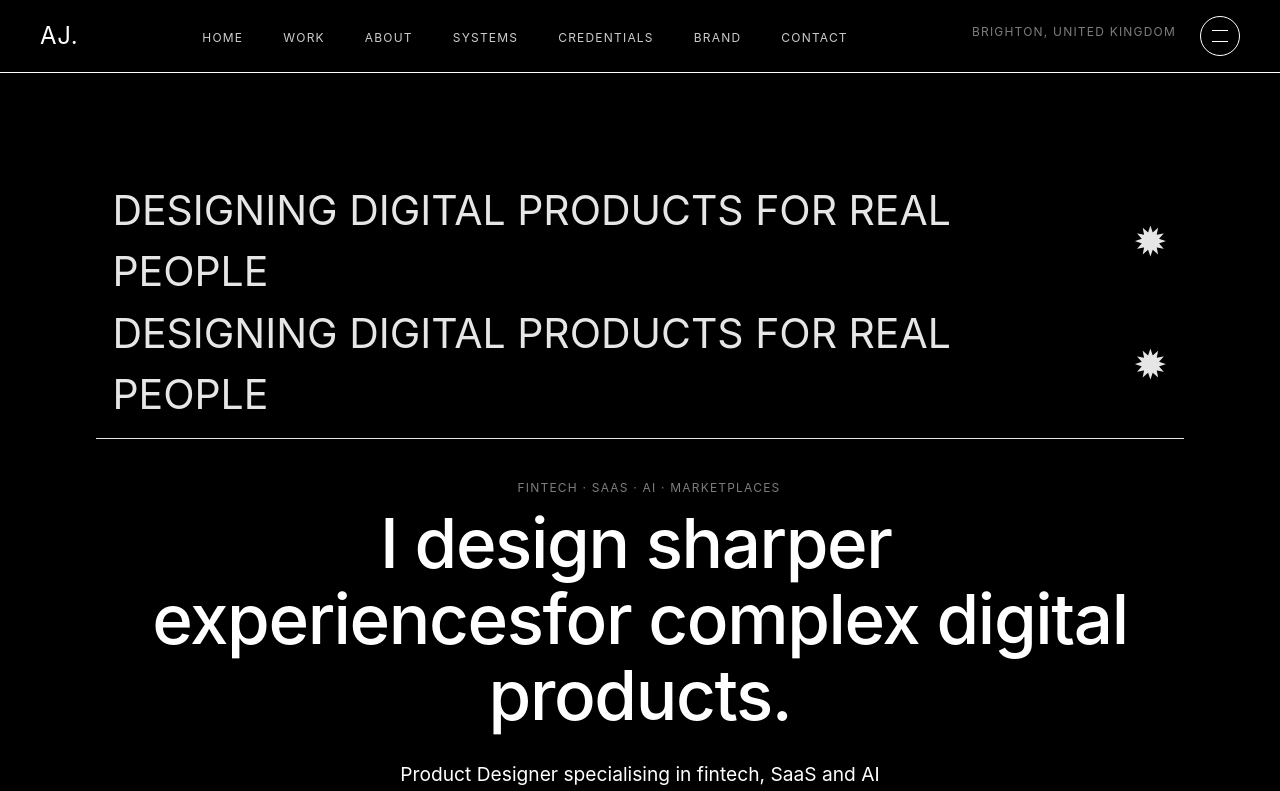
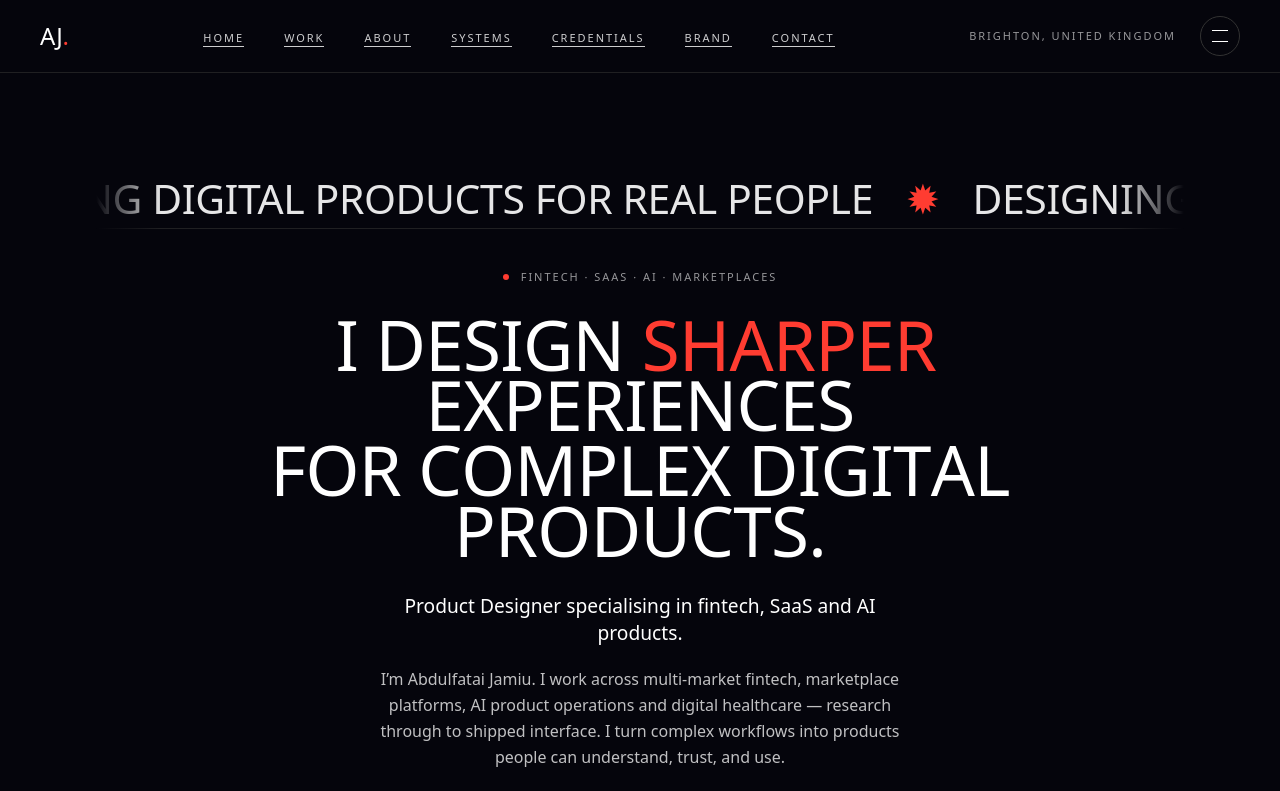
Before and after one commit to HandlerJnr/Abdulfatai-Portfolio, a Next.js app: page / in a window 1280 px wide. Shown: the top 791 px of the page. Built offline with nearby package versions, Linux system fonts and the light colour scheme.

Commit message:
Revert UI changes to original state

```diff
--- a/src/app/globals.css
+++ b/src/app/globals.css
@@ -1,12 +1,14 @@
 @import "tailwindcss";
 
 @theme inline {
-  --color-black: #000000;
-  --color-dark-gray: #0A0A0A;
-  --color-gray: #7D7D7D;
-  --color-light-gray: #E2E2E2;
-  --color-white: #FFFFFF;
-  --font-sans: "Inter", system-ui, sans-serif;
+  --color-ink: #05050c;
+  --color-paper: #f4f3ef;
+  --color-line: #333333;
+  --color-accent: #ff3c31;
+  --color-violet: #7c68fd;
+  --color-muted: rgba(255, 255, 255, 0.58);
+  --font-sans: var(--font-body), "Instrument Sans", Inter, system-ui, sans-serif;
+  --font-display: var(--font-display), "Bebas Neue", "Oswald", Impact, sans-serif;
 }
 
 :root {
@@ -16,48 +18,107 @@
 html {
   scroll-behavior: smooth;
   -webkit-text-size-adjust: 100%;
-  background-color: var(--color-black);
+}
+
+html,
+body {
+  max-width: 100%;
+  overflow-x: clip;
 }
 
 body {
-  background-color: var(--color-black);
-  color: var(--color-white);
+  background: var(--color-ink);
+  color: #fff;
   font-family: var(--font-sans);
+  font-feature-settings: "ss01", "cv11";
   -webkit-font-smoothing: antialiased;
-  margin: 0;
-  padding: 0;
 }
 
 ::selection {
-  background: var(--color-white);
-  color: var(--color-black);
+  background: var(--color-accent);
+  color: #fff;
 }
 
-/* Typography hierarchy inspired by Daniel Vaszka */
-h1, h2, h3, h4, h5, h6 {
-  font-weight: 500;
-  letter-spacing: -0.02em;
-  line-height: 1.1;
+/* Display type */
+.display {
+  font-family: var(--font-display);
+  text-transform: uppercase;
+  line-height: 0.88;
+  letter-spacing: -0.01em;
+  font-weight: 400;
 }
 
 .eyebrow {
-  font-size: 0.75rem;
+  font-size: 0.6875rem;
+  letter-spacing: 0.18em;
   text-transform: uppercase;
-  letter-spacing: 0.1em;
-  color: var(--color-gray);
-  margin-bottom: 0.5rem;
+  color: var(--color-muted);
 }
 
-/* High contrast link style */
-.link-minimal {
-  text-decoration: none;
-  color: inherit;
-  border-bottom: 1px solid rgba(255, 255, 255, 0.3);
-  transition: border-color 0.3s ease;
+/* Underline animation */
+.link-line {
+  position: relative;
+  display: inline-block;
+}
+.link-line::after {
+  content: "";
+  position: absolute;
+  left: 0;
+  bottom: -0.08em;
+  width: 100%;
+  height: 1px;
+  background: currentColor;
+  transform-origin: right;
+  transform: scaleX(1);
+  transition: transform 0.5s cubic-bezier(0.77, 0, 0.175, 1);
+}
+.link-line:hover::after,
+.link-line:focus-visible::after {
+  transform-origin: left;
+  animation: lineSweep 0.7s cubic-bezier(0.77, 0, 0.175, 1);
+}
+@keyframes lineSweep {
+  0% { transform: scaleX(1); transform-origin: right; }
+  50% { transform: scaleX(0); transform-origin: right; }
+  51% { transform-origin: left; }
+  100% { transform: scaleX(1); transform-origin: left; }
 }
 
-.link-minimal:hover {
-  border-bottom-color: var(--color-white);
+/* Marquee */
+.marquee {
+  overflow: hidden;
+  white-space: nowrap;
+  mask-image: linear-gradient(90deg, transparent, #000 6%, #000 94%, transparent);
+}
+.marquee__track {
+  display: inline-flex;
+  width: max-content;
+  animation: marquee var(--marquee-duration, 40s) linear infinite;
+}
+.marquee:hover .marquee__track {
+  animation-play-state: paused;
+}
+.marquee--reverse .marquee__track {
+  animation-direction: reverse;
+}
+@keyframes marquee {
+  from { transform: translate3d(0, 0, 0); }
+  to { transform: translate3d(-50%, 0, 0); }
+}
+
+/* Focus */
+:focus-visible {
+  outline: 2px solid var(--color-accent);
+  outline-offset: 4px;
+}
+
+/* Custom cursor hides native pointer on fine pointers only */
+@media (hover: hover) and (pointer: fine) {
+  body.has-cursor,
+  body.has-cursor a,
+  body.has-cursor button {
+    cursor: none;
+  }
 }
 
 .hide-scrollbar {
@@ -66,3 +127,70 @@ h1, h2, h3, h4, h5, h6 {
 .hide-scrollbar::-webkit-scrollbar {
   display: none;
 }
+
+@media (prefers-reduced-motion: reduce) {
+  html { scroll-behavior: auto; }
+  .marquee__track { animation: none; }
+  .link-line:hover::after { animation: none; }
+  *, *::before, *::after {
+    transition-duration: 0.01ms !important;
+    animation-duration: 0.01ms !important;
+    animation-iteration-count: 1 !important;
+  }
+}
+
+/* Hero line reveal — CSS only, so the heading is in the server HTML and
+   animates without waiting for JavaScript. Fixes a hero that could appear
+   blank on a slow connection while the motion runtime loaded. */
+@keyframes line-rise {
+  from { transform: translateY(110%); }
+  to   { transform: translateY(0); }
+}
+.line-mask {
+  display: block;
+  overflow: hidden;
+  padding-bottom: 0.06em;
+  padding-top: 0.16em;
+  margin-top: -0.16em;
+}
+.line-rise {
+  display: block;
+  animation: line-rise 1s cubic-bezier(0.22, 1, 0.36, 1) both;
+}
+@media (prefers-reduced-motion: reduce) {
+  .line-rise { animation: none; transform: none; }
+}
+
+/* Per-letter hover on the hero headline. Colour only — no transform — so the
+   line never reflows and the mask animation above is untouched.
+   The slow transition lives on the resting state and the fast one on hover, so
+   a letter lights instantly under the cursor and fades back unhurried. */
+.letter {
+  display: inline-block;
+  /* Grows from the baseline, so the letter lifts off the line rather than
+     drifting away from it. */
+  transform-origin: 50% 85%;
+  transition:
+    color 620ms cubic-bezier(0.22, 1, 0.36, 1),
+    transform 620ms cubic-bezier(0.22, 1, 0.36, 1);
+}
+.letter:hover {
+  color: var(--color-accent);
+  transform: scale(1.16);
+  transition-duration: 90ms;
+}
+/* Words stay whole: the letter spans are inline, the word is the break unit. */
+.word { display: inline-block; white-space: nowrap; }
+@media (prefers-reduced-motion: reduce) {
+  .letter { transition-duration: 0ms; }
+  /* Colour still marks the letter; the scale is the part that moves. */
+  .letter:hover { transform: none; }
+}
+@media (hover: none) {
+  .letter:hover { color: inherit; transform: none; }
+}
+
+/* Typewriter caret for the rotating headline word. */
+@keyframes caret-blink { 0%, 45% { opacity: 1; } 55%, 100% { opacity: 0; } }
+.caret { animation: caret-blink 1.05s steps(1) infinite; }
+@media (prefers-reduced-motion: reduce) { .caret { animation: none; } }
```
